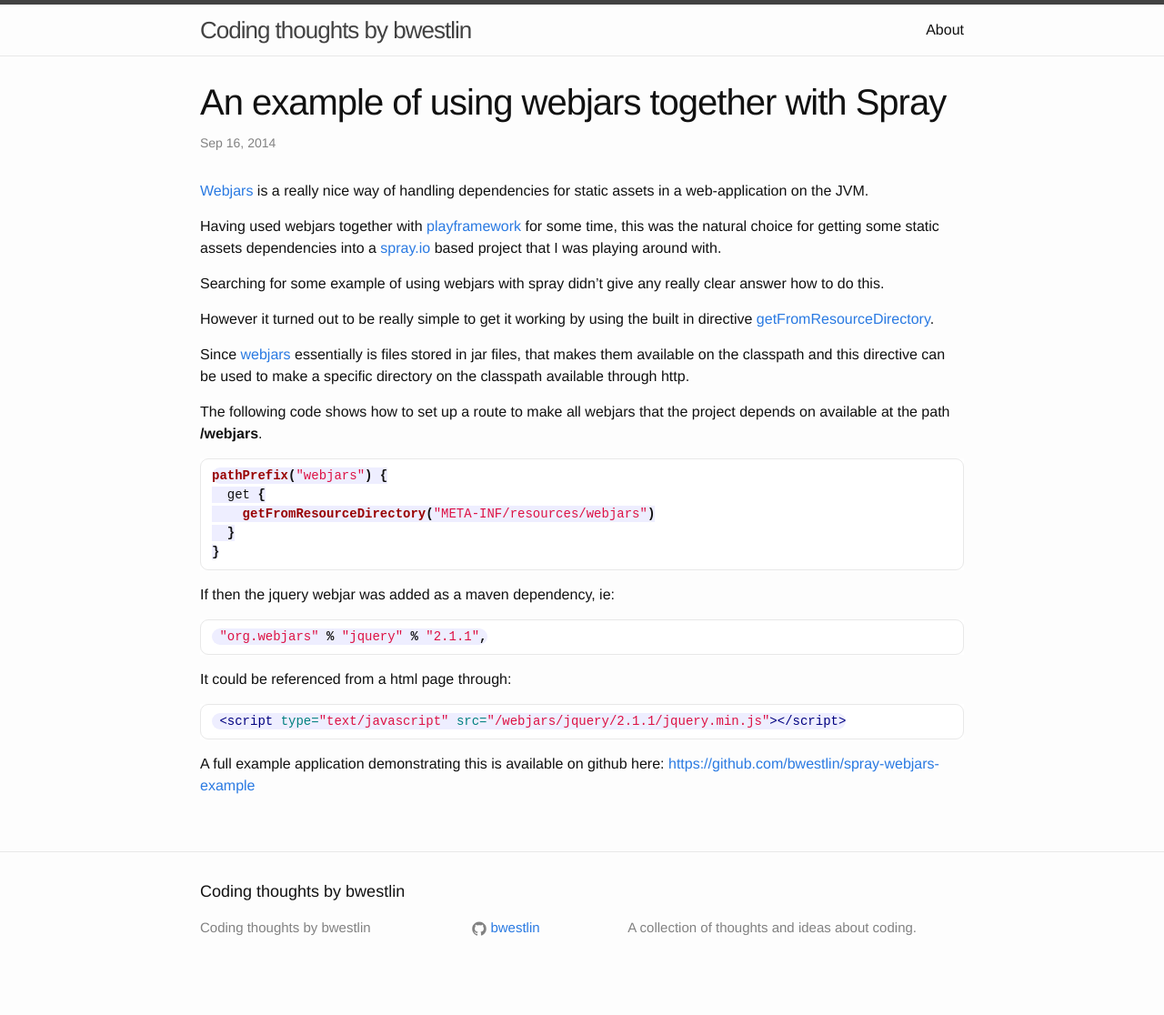
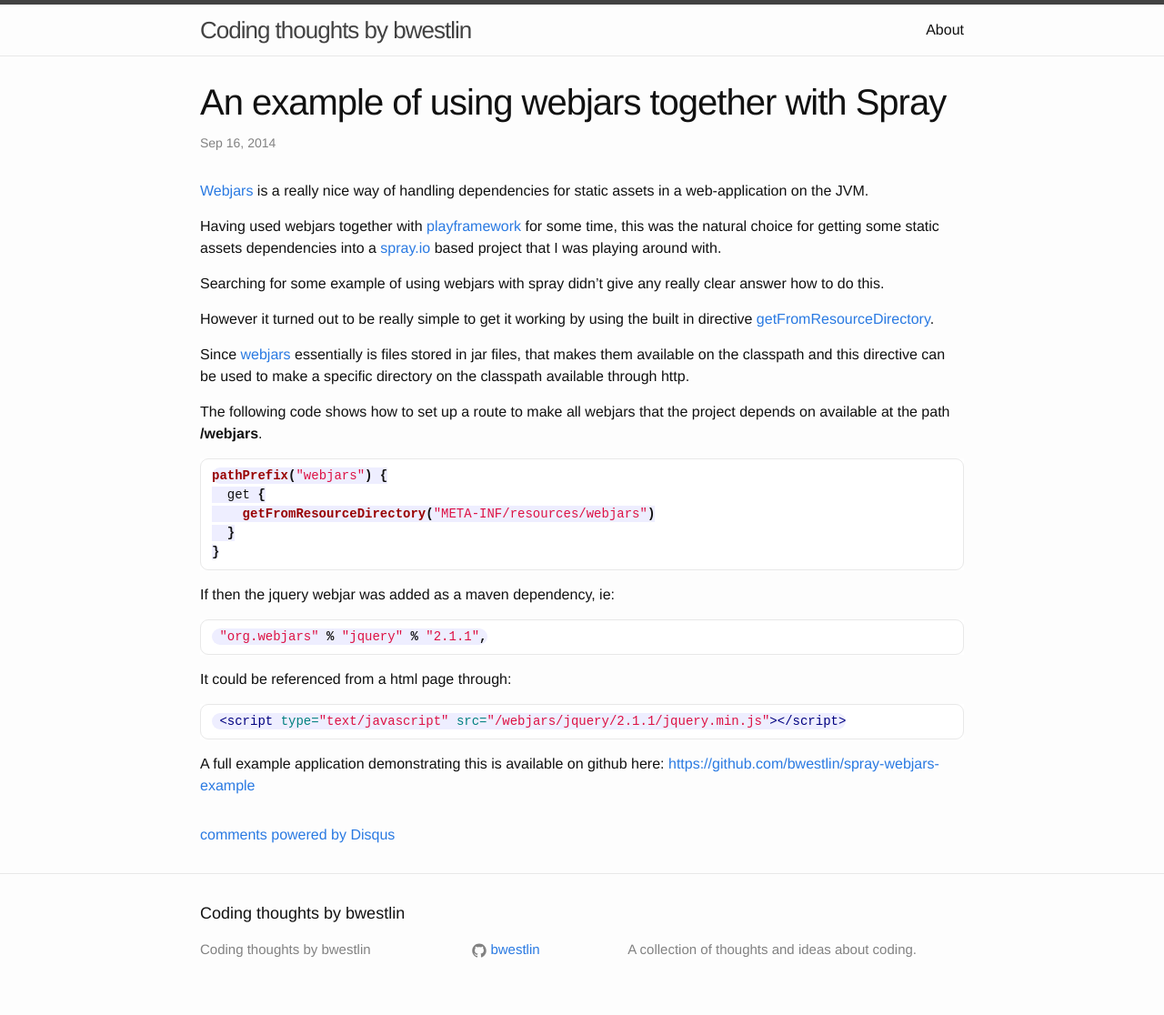
Before and after one commit to bwestlin/bwestlin.github.io, a Jekyll site: the page built from _posts/2014-09-16-spray-webjars-example.markdown, in a window 1280 px wide. Shown: the whole page at 91% size. Built offline with Jekyll 4.4.1, drawn with Linux system fonts in a browser that asks for light colours; Markdown is read by kramdown in place of the engine named in the settings; comment, search, counter and statistics services are not loaded; before the commit the page ends 1092 px from its top, so only the background shows below that; some of the changed lines change nothing that is shown.

Commit message:
Added disqus comments to posts

```diff
--- /dev/null
+++ b/_includes/disqus.html
@@ -0,0 +1,12 @@
+<div id="disqus_thread"></div>
+<script type="text/javascript">
+  var disqus_shortname = 'bwestlin';
+
+  (function() {
+    var dsq = document.createElement('script'); dsq.type = 'text/javascript'; dsq.async = true;
+    dsq.src = '//' + disqus_shortname + '.disqus.com/embed.js';
+    (document.getElementsByTagName('head')[0] || document.getElementsByTagName('body')[0]).appendChild(dsq);
+  })();
+</script>
+<noscript>Please enable JavaScript to view the <a href="http://disqus.com/?ref_noscript">comments powered by Disqus.</a></noscript>
+<a href="http://disqus.com" class="dsq-brlink">comments powered by <span class="logo-disqus">Disqus</span></a>
--- a/_layouts/post.html
+++ b/_layouts/post.html
@@ -13,3 +13,5 @@
   </article>
 
 </div>
+
+{% include disqus.html %}
```
